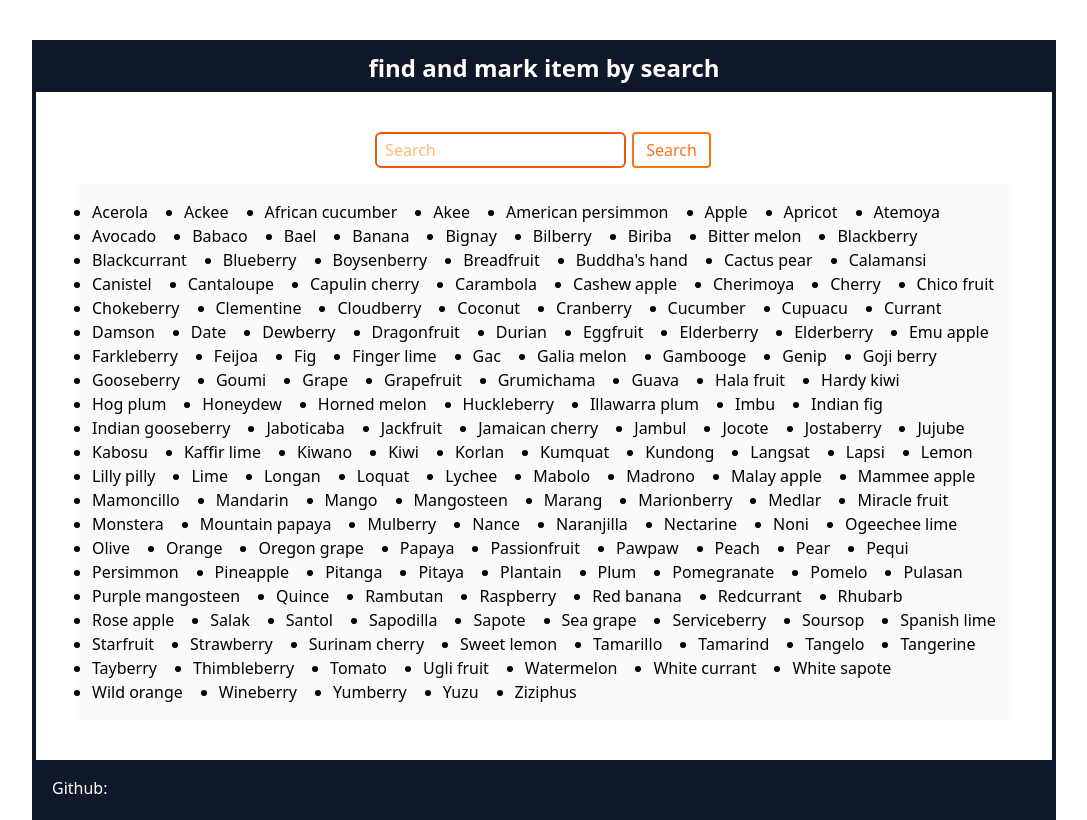
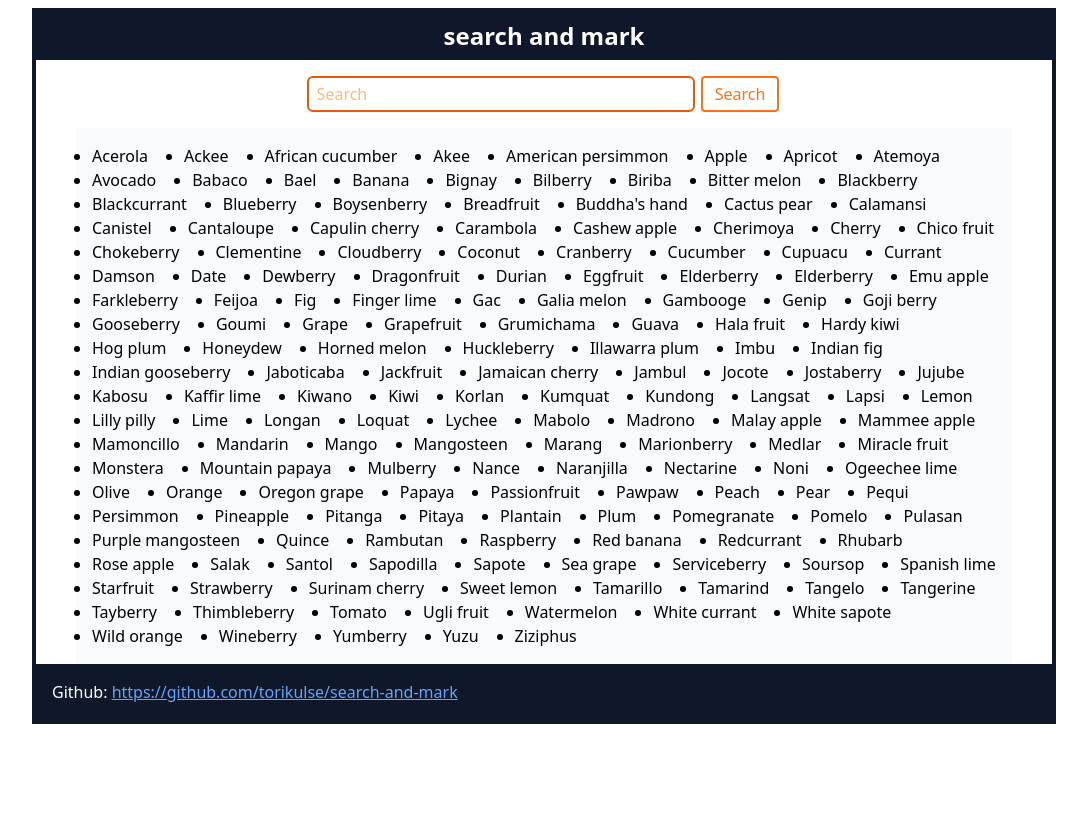
Before and after one commit to torikulse/search-and-mark, a plain HTML site: page index.html in a window 1280 px wide. Shown: the whole page, without its empty margins (96-1183 px from the left). Drawn offline with nearby package versions, Linux system fonts and the light colour scheme.

Commit message:
added link

```diff
--- a/index.html
+++ b/index.html
@@ -7,12 +7,12 @@
     <title>Search</title>
   </head>
   <body>
-    <div class="max-w-5xl mx-auto border-4 border-slate-900 mt-10">
-      <header class="py-2 bg-slate-900 text-2xl text-white text-center font-bold">find and mark item by search</header>
-      <main class="p-10">
+    <div class="max-w-5xl mx-auto border-4 border-slate-900 mt-2">
+      <header class="py-2 bg-slate-900 text-2xl text-white text-center font-bold">search and mark</header>
+      <main class="pt-4 px-10">
         <div class="text-center">
           <input
-            class="py-1 px-2 placeholder:text-orange-300 text-orange-400 mr-1 outline outline-2 outline-orange-400 focus:outline-orange-600 rounded"
+            class="w-96 py-1 px-2 placeholder:text-orange-300 text-orange-400 mr-1 outline outline-2 outline-orange-400 focus:outline-orange-600 rounded"
             type="text"
             id="searchInput"
             placeholder="Search"
@@ -37,7 +37,7 @@
       <footer class="p-4 bg-slate-900 text-white">
         <div>
           Github:
-          <a class="underline text-blue-400" target="_blank" href=""></a>
+          <a class="underline text-blue-400" target="_blank" href="https://github.com/torikulse/search-and-mark">https://github.com/torikulse/search-and-mark</a>
         </div>
       </footer>
     </div>
```
Also changed, not shown: 1 other file.
